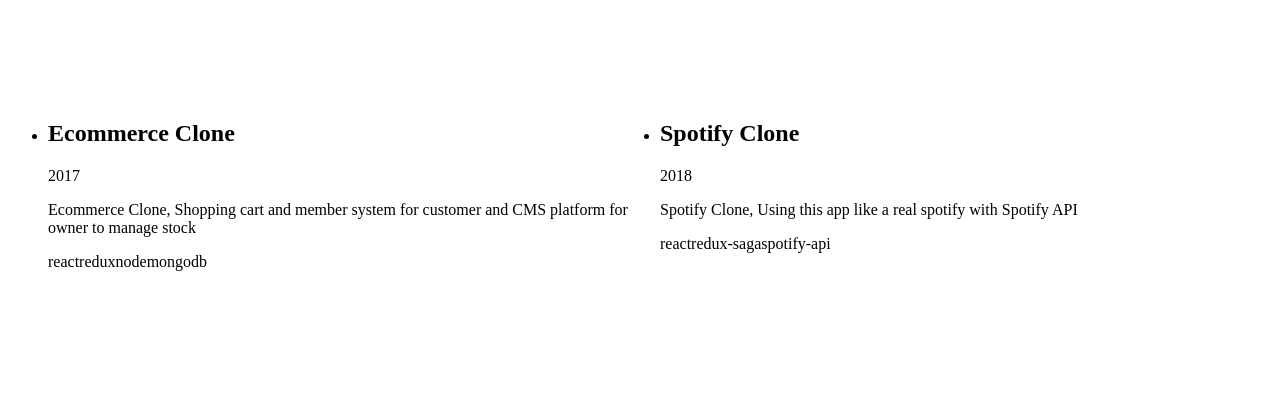
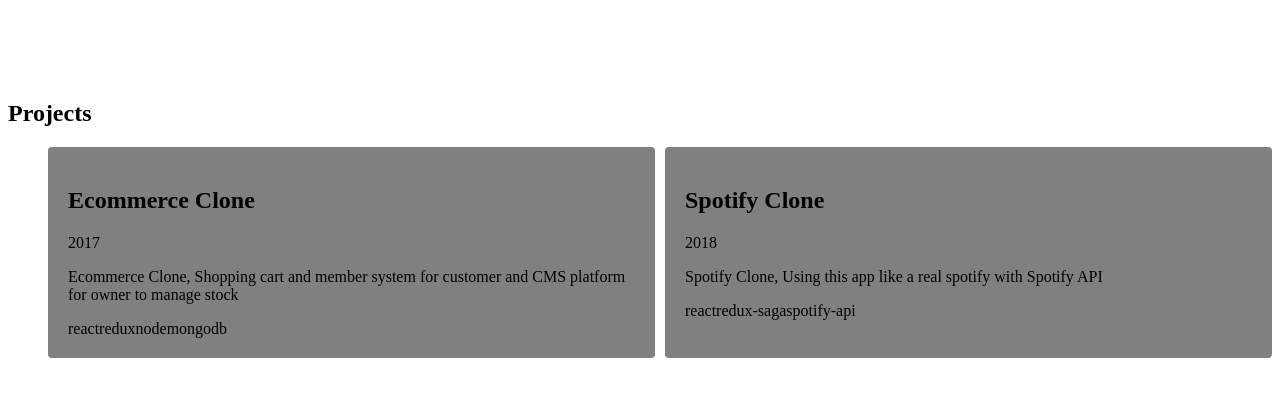
Before and after one commit to joepotibutr/portfolio, a Gatsby site: page /projects in a window 1280 px wide. Built offline with nearby package versions, Linux system fonts and the light colour scheme; Gatsby itself is replaced by a stand-in of ours.

Commit message:
style project item box

```diff
--- a/src/pages/projects.tsx
+++ b/src/pages/projects.tsx
@@ -1,4 +1,5 @@
 import React, { Component } from 'react'
+import styled from 'styled-components'
 
 const projects = require('../data/projects.json')
 
@@ -9,27 +10,39 @@
 
 }
 
+const ProjectsList = styled.ul`
+    display:grid;
+    grid-template-columns: 1fr 1fr;
+    grid-gap: 10px;
+    margin:0;
+`
+
+const ProjectItemBox = styled.li`
+    list-style: none;
+    background: gray;
+    padding: 20px;
+    border-radius: 4px;
+    cursor: pointer;
+`
+
 export default class Projects extends Component<Props, State> {
     state = {}
 
     render() {
         return (
             <section style={{ height: '100vh', marginTop: '100px' }}>
-                <ul style={{
-                    display:'grid',
-                    gridTemplateColumns: '1fr 1fr'
-
-                }}>
+                <h2>Projects</h2>
+                <ProjectsList>
                 {projects.map((project: any) => (
-                    <li>
+                    <ProjectItemBox>
                        <h2>{project.name}</h2> <span>{project.year}</span>
                        <p>{project.description}</p>
                        {project.techstack.map((tech: string) => (
                            <span>{tech}</span>
                        ))}
-                    </li>
+                    </ProjectItemBox>
                 ))}
-                </ul>
+                </ProjectsList>
             </section>
         )
     }
```
